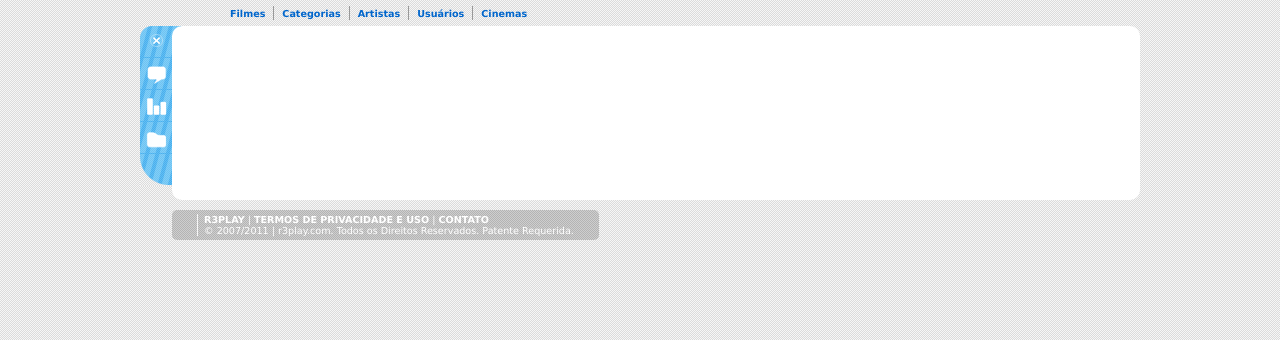
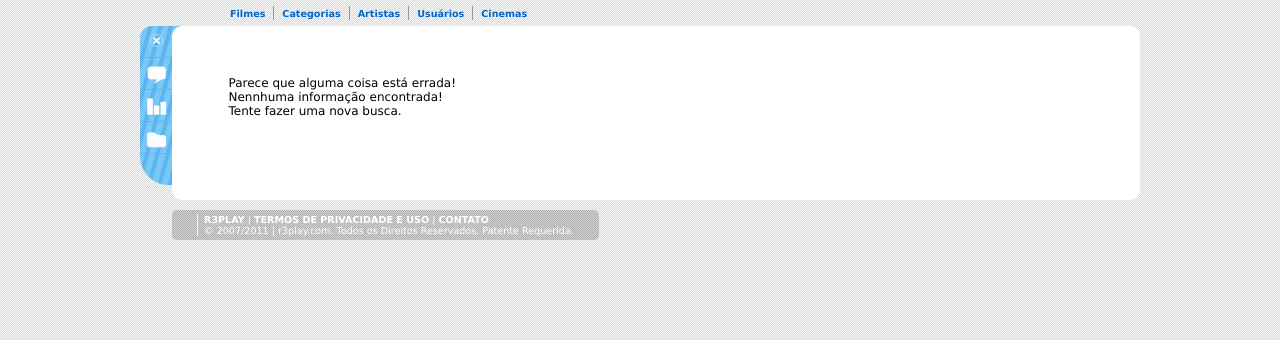
Before and after one commit to BantouTV/r3play, a Django app: template r3playapp/templates/404.html in a window 1280 px wide. Shown: the part 140-480 px from the top of the page. Run offline with Django 3.2, Linux system fonts and the light colour scheme; the template is opened without the code that fills it, so the values that code supplies are empty.

Commit message:
Ajustando a mensagem na página de 404.

```diff
--- a/r3playapp/templates/404.html
+++ b/r3playapp/templates/404.html
@@ -7,7 +7,7 @@
 {% block conteudo %}
 <div class="cont-branco mn_branco">
 	<div class="col-00">
-		<div class="cont-header">
+		<div class="cont-header" style="color:black;">
 			<p>Parece que alguma coisa está errada!</p>
 			<p>Nennhuma informação encontrada!</p>
 			<p>Tente fazer uma nova busca.</p>
```
